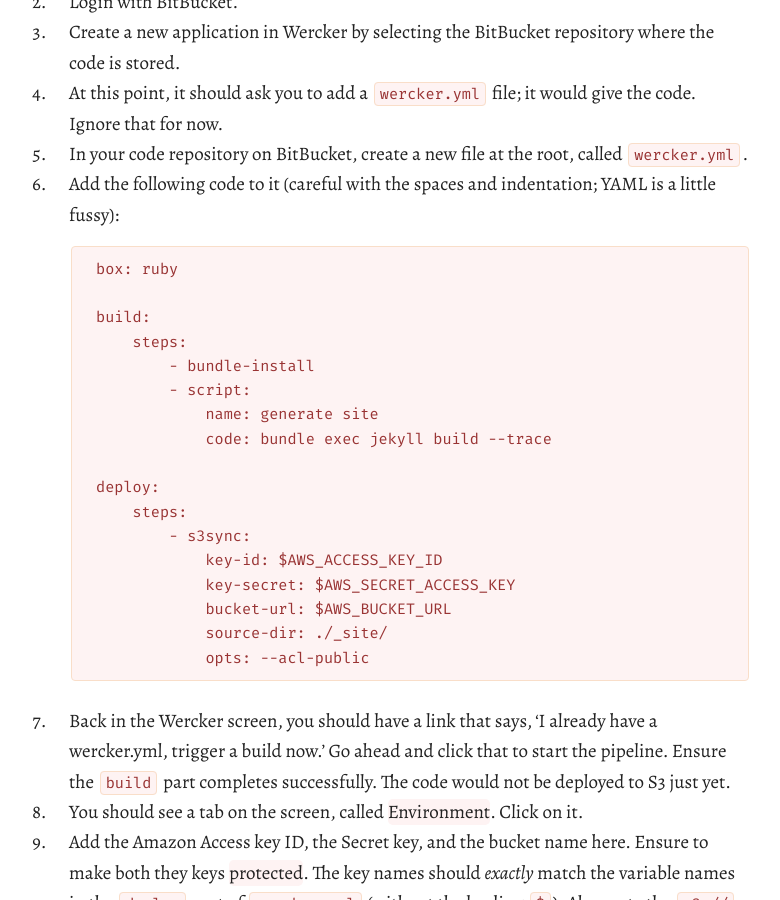
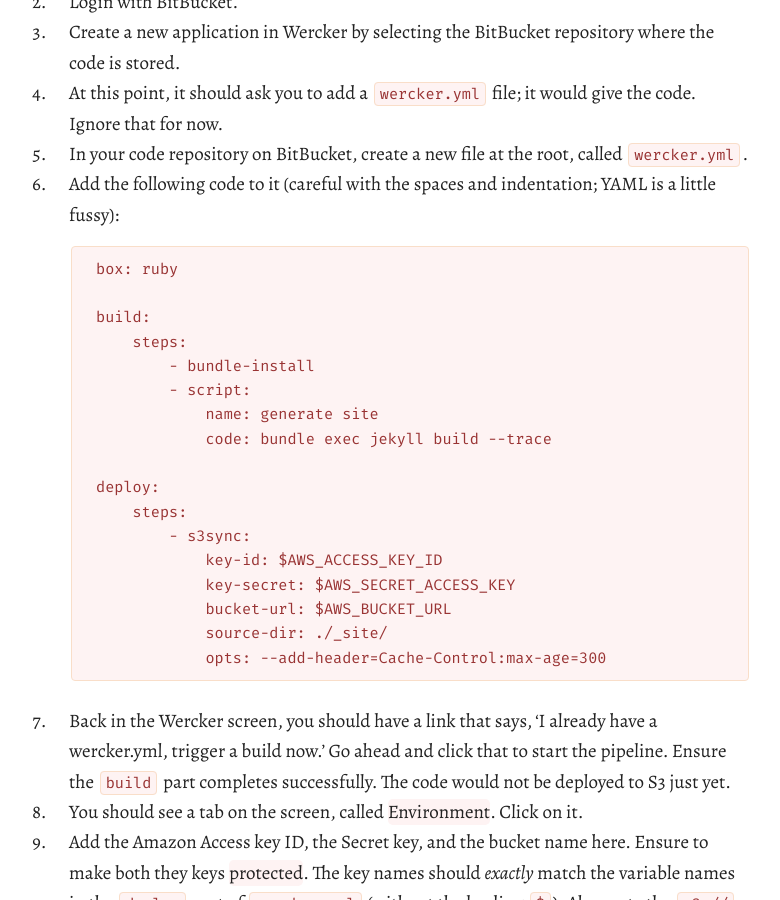
Before and after one commit to theramiyer/resume, a Jekyll site: the page built from pages/making.md, in a window 1280 px wide and 900 px high, scrolled down 3808 px. Shown: the whole window, without its empty margins (249-1029 px from the left). Built offline with Jekyll 4.4.1, drawn with Linux system fonts in a browser that asks for light colours; nearby versions of some CDN libraries.

Commit message:
Add the correct syntax for max-age header in making.md

````diff
--- a/pages/making.md
+++ b/pages/making.md
@@ -119,7 +119,7 @@
                 key-secret: $AWS_SECRET_ACCESS_KEY
                 bucket-url: $AWS_BUCKET_URL
                 source-dir: ./_site/
-                opts: --acl-public
+                opts: --add-header=Cache-Control:max-age=300
     ```
 7. Back in the Wercker screen, you should have a link that says, 'I already have a wercker.yml, trigger a build now.' Go ahead and click that to start the pipeline. Ensure the `build` part completes successfully. The code would not be deployed to S3 just yet.
 8. You should see a tab on the screen, called **Environment**. Click on it.
````
